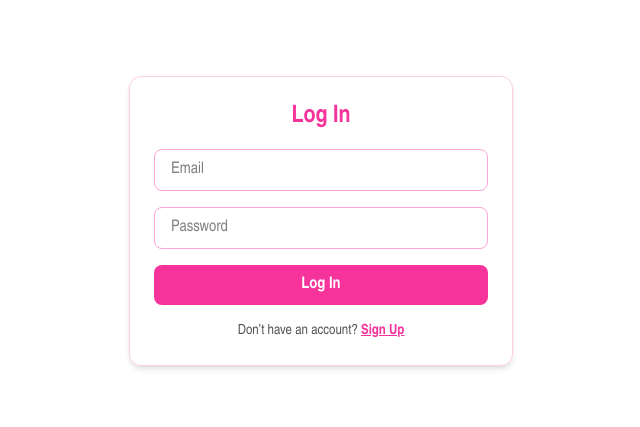
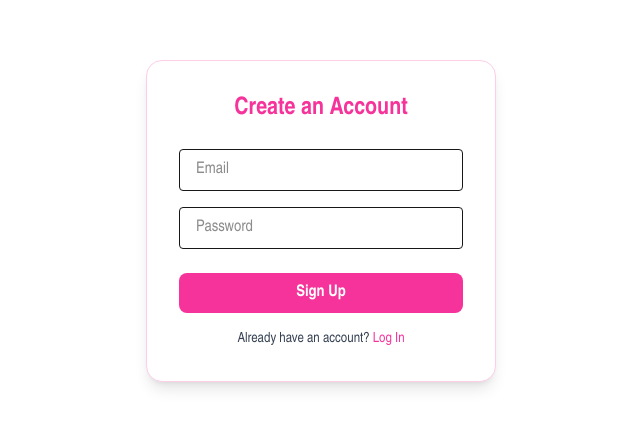
Before and after one commit to AdamSultan107/beats-store-template, a Next.js app: page /login in a window 1280 px wide. Shown: the part 179-606 px from the top of the page, without its empty margins (319-959 px from the left). Built offline with nearby package versions, Linux system fonts and the light colour scheme; no server answers.

Commit message:
added sign up and log in functionality

```diff
--- a/app/login/page.tsx
+++ b/app/login/page.tsx
@@ -1,78 +1,152 @@
-"use client";
+'use client';
 
-import { useState } from "react";
-import { useRouter } from "next/navigation";
-import supabase from "@/lib/supabaseClient";
+import { useState, useEffect } from 'react';
+import { useRouter } from 'next/navigation';
+import supabase from '@/lib/supabaseClient';
+import Toast from '@/components/Toast';
 
 export default function LoginPage() {
+  const [email, setEmail] = useState('');
+  const [password, setPassword] = useState('');
+  const [isSignUp, setIsSignUp] = useState(true);
+  const [submitting, setSubmitting] = useState(false);
+
+  // Toast state
+  const [toastVisible, setToastVisible] = useState(false);
+  const [toastMessage, setToastMessage] = useState('');
+  const [toastType, setToastType] = useState<'success' | 'warning'>('success');
+
   const router = useRouter();
-  const [email, setEmail] = useState("");
-  const [password, setPassword] = useState("");
-  const [isSignUp, setIsSignUp] = useState(false);
-  const [error, setError] = useState("");
 
-  const handleAuth = async (e: React.FormEvent) => {
-    e.preventDefault();
-    setError("");
+  const showToast = (message: string, type: 'success' | 'warning' = 'success') => {
+    setToastMessage(message);
+    setToastType(type);
+    setToastVisible(true);
+  };
 
-    const fn = isSignUp ? supabase.auth.signUp : supabase.auth.signInWithPassword;
-    const { error } = await fn({ email, password });
+  // Listen for successful login → insert into users table if new
+  useEffect(() => {
+    const { data: authListener } = supabase.auth.onAuthStateChange(async (event, session) => {
+      if (event === 'SIGNED_IN' && session) {
+        const { user } = session;
 
-    if (error) {
-      setError(error.message);
+        // Insert into users table if not exists
+        const { data: existing } = await supabase
+          .from('users')
+          .select('id')
+          .eq('id', user.id)
+          .maybeSingle();
+
+        if (!existing) {
+          const { error: insertError } = await supabase.from('users').insert([
+            {
+              id: user.id,
+              email: user.email,
+            },
+          ]);
+          if (insertError) {
+            console.error('User insert failed:', insertError.message);
+            showToast('User insert failed after sign-in.', 'warning');
+          }
+        }
+
+        router.push('/'); // Redirect to home or dashboard
+      }
+    });
+
+    return () => {
+      authListener?.subscription.unsubscribe();
+    };
+  }, [router]);
+
+  const handleAuth = async () => {
+    setSubmitting(true);
+
+    if (!email || !password) {
+      showToast('Please fill out both fields.', 'warning');
+      setSubmitting(false);
+      return;
+    }
+
+    if (isSignUp) {
+      const { error } = await supabase.auth.signUp({
+        email,
+        password,
+      });
+
+      if (error) {
+        console.error('Sign-up error:', error.message);
+        showToast('Sign-up failed. Try again.', 'warning');
+      } else {
+        showToast('Check your email to complete sign up.', 'success');
+      }
     } else {
-      router.push("/kits");
+      const { error } = await supabase.auth.signInWithPassword({
+        email,
+        password,
+      });
+
+      if (error) {
+        console.error('Login error:', error.message);
+        showToast('Login failed. Check credentials.', 'warning');
+      }
+      // Redirect will be handled by the auth listener
     }
+
+    setSubmitting(false);
   };
 
   return (
-    <div className="min-h-screen flex items-center justify-center bg-white text-black font-[Arial_Narrow] px-4">
-      <form
-        onSubmit={handleAuth}
-        className="w-full max-w-sm space-y-4 border border-pink-200 p-6 rounded-xl shadow-md"
-      >
-        <h1 className="text-2xl font-bold text-center text-pink-500">
-          {isSignUp ? "Create an Account" : "Log In"}
+    <div className="bg-white min-h-screen flex items-center justify-center font-[Arial_Narrow]">
+      {/* Toast */}
+      <Toast
+        message={toastMessage}
+        show={toastVisible}
+        type={toastType}
+        onClose={() => setToastVisible(false)}
+      />
+
+      <div className="bg-white border border-pink-200 rounded-2xl p-8 w-[350px] shadow-lg">
+        <h1 className="text-2xl font-bold text-pink-500 text-center mb-6">
+          {isSignUp ? 'Create an Account' : 'Log In'}
         </h1>
-
-        {error && <p className="text-red-500 text-sm text-center">{error}</p>}
 
         <input
           type="email"
-          required
           placeholder="Email"
+          className="w-full mb-4 px-4 py-2 border rounded focus:outline-pink-400"
           value={email}
           onChange={(e) => setEmail(e.target.value)}
-          className="w-full border border-pink-300 px-4 py-2 rounded-lg focus:outline-none focus:ring-2 focus:ring-pink-400"
         />
 
         <input
           type="password"
-          required
           placeholder="Password"
+          className="w-full mb-6 px-4 py-2 border rounded focus:outline-pink-400"
           value={password}
           onChange={(e) => setPassword(e.target.value)}
-          className="w-full border border-pink-300 px-4 py-2 rounded-lg focus:outline-none focus:ring-2 focus:ring-pink-400"
         />
 
         <button
-          type="submit"
-          className="w-full bg-pink-500 hover:bg-pink-600 text-white font-semibold py-2 rounded-lg cursor-pointer"
+          onClick={handleAuth}
+          disabled={submitting}
+          className={`w-full bg-pink-500 text-white font-semibold py-2 rounded-lg transition ${
+            submitting ? 'opacity-50 cursor-not-allowed' : 'hover:bg-pink-600 hover:scale-105'
+          }`}
         >
-          {isSignUp ? "Sign Up" : "Log In"}
+          {isSignUp ? 'Sign Up' : 'Log In'}
         </button>
 
-        <p className="text-sm text-center text-neutral-600">
-          {isSignUp ? "Already have an account?" : "Don’t have an account?"}{" "}
+        <p className="text-center text-sm mt-4 text-gray-700">
+          {isSignUp ? 'Already have an account?' : 'Need an account?'}{' '}
           <button
-            type="button"
             onClick={() => setIsSignUp(!isSignUp)}
-            className="text-pink-500 font-semibold underline cursor-pointer"
+            className="text-pink-500 font-medium hover:underline"
           >
-            {isSignUp ? "Log In" : "Sign Up"}
+            {isSignUp ? 'Log In' : 'Sign Up'}
           </button>
         </p>
-      </form>
+      </div>
     </div>
   );
 }
--- a/components/Navbar.tsx
+++ b/components/Navbar.tsx
@@ -142,6 +142,8 @@ export default function Navbar() {
 
         {/* Right: Icons */}
         <div className="flex justify-end items-center gap-4">
+
+          {/* Cart */}
           <Link href="/cart">
             <Button
               variant="ghost"
@@ -156,12 +158,15 @@ export default function Navbar() {
             </Button>
           </Link>
 
-          <Button
-            variant="ghost"
-            className="h-10 w-10 p-0 text-neutral-800 cursor-pointer hover:text-pink-400 hover:bg-transparent"
-          >
-            <FaUser className="h-5 w-5" />
+          {/* Login */}
+          <Link href="/login">
+            <Button
+              variant="ghost"
+              className="h-10 w-10 p-0 text-neutral-800 cursor-pointer hover:text-pink-400 hover:bg-transparent"
+            >
+              <FaUser className="h-5 w-5" />
           </Button>
+          </Link>
 
           <Sheet open={isSheetOpen} onOpenChange={setIsSheetOpen}>
             <SheetTrigger asChild>
```
Also changed, not shown: components/AuthListener.tsx (added).
